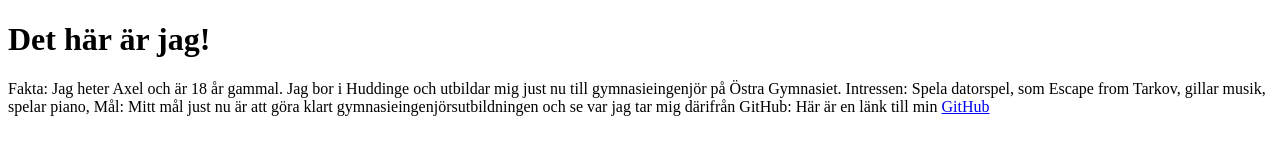
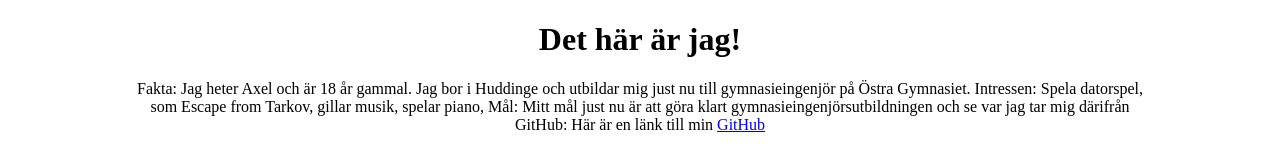
Before and after one commit to axelhagerback/introduction, a plain HTML site: page index.html in a window 1280 px wide. Drawn offline with Linux system fonts and the light colour scheme.

Commit message:
la till lite css för att göra det mer lättläsligt

```diff
--- a/index.html
+++ b/index.html
@@ -4,9 +4,11 @@
     <meta charset="UTF-8">
     <meta http-equiv="X-UA-Compatible" content="IE=edge">
     <meta name="viewport" content="width=device-width, initial-scale=1.0">
+    <link rel="stylesheet" href="style.css">
     <title>Min hemsida</title>
 </head>
 <body>
+    <div class="content">
         <h1>Det här är jag!</h1>
 
         <p>
@@ -21,6 +23,6 @@
 
             GitHub: Här är en länk till min <a href="https://github.com/axelhagerback">GitHub</a>
         </p>
-
+    </div>
 </body>
 </html>
--- /dev/null
+++ b/style.css
@@ -0,0 +1,5 @@
+.content {
+    width: 80%;
+    text-align: center;
+    padding-left: 10%;
+}
```
Lines whose indentation alone changed are shown as unchanged.
